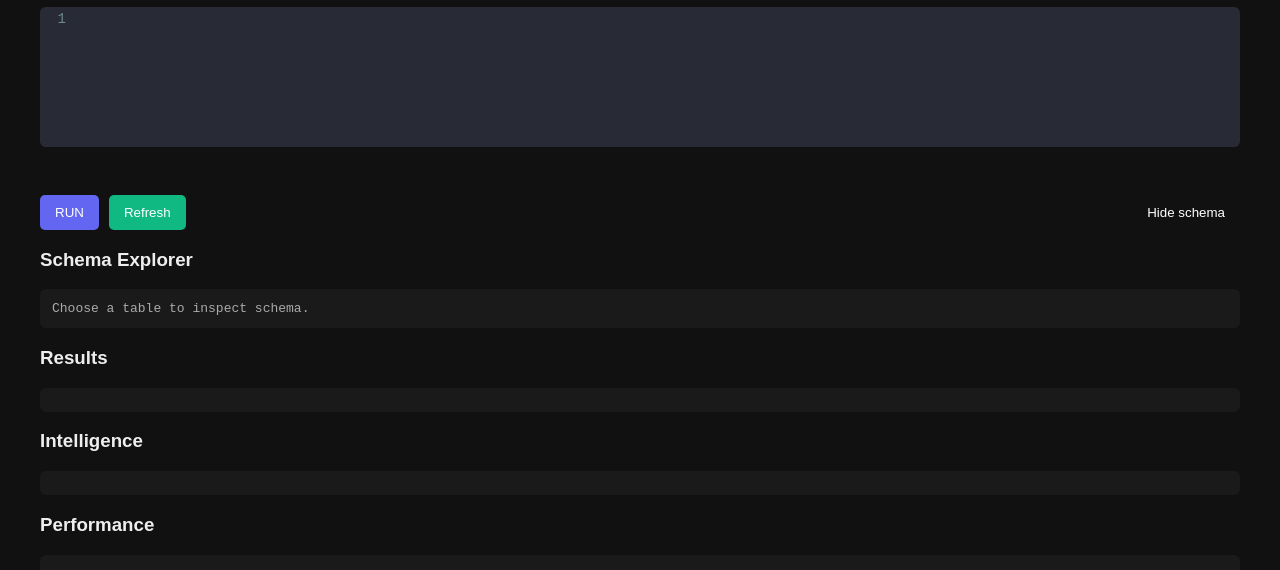
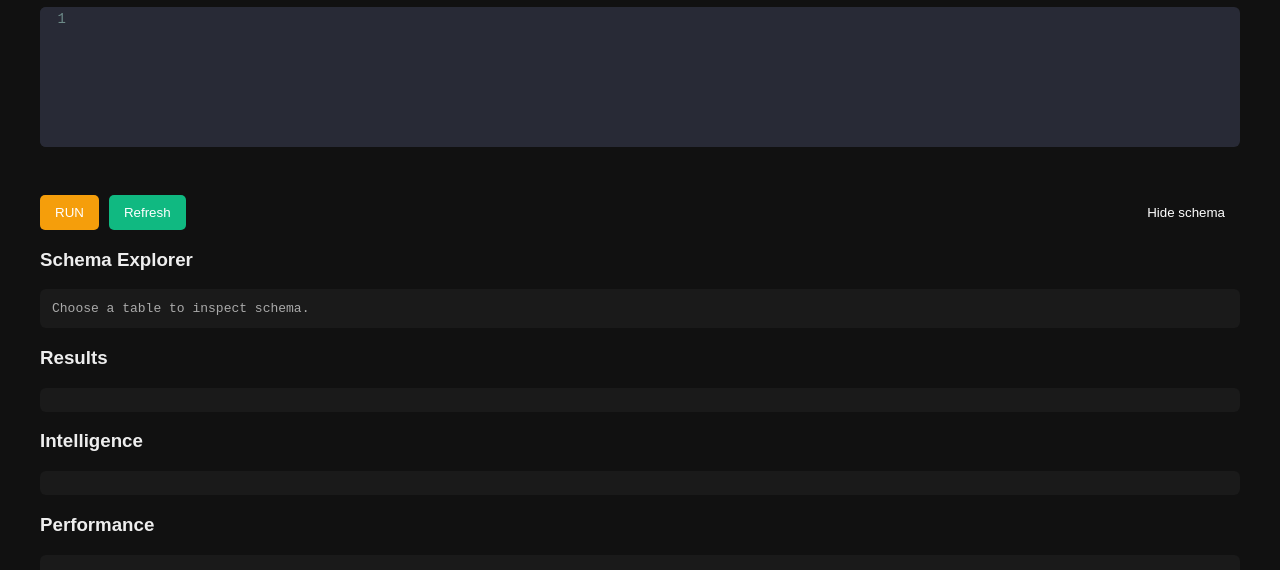
Before and after one commit to danielgispan212-ui/SQL-Anlyzer, a website: page index.html in a window 1280 px wide. Shown: the part 144-714 px from the top of the page. Drawn offline with nearby package versions, Linux system fonts and the light colour scheme; no server answers.

Commit message:
fix: update analyze button color for better visibility

```diff
--- a/index.html
+++ b/index.html
@@ -32,7 +32,7 @@ button {
   color:white;
 }
 
-#analyze-btn { background:#6366f1; }
+#analyze-btn { background:#f59e0b; }
 #refresh-btn { background:#10b981; }
 #show-schema-btn, .text-button {
   background:transparent;
```
